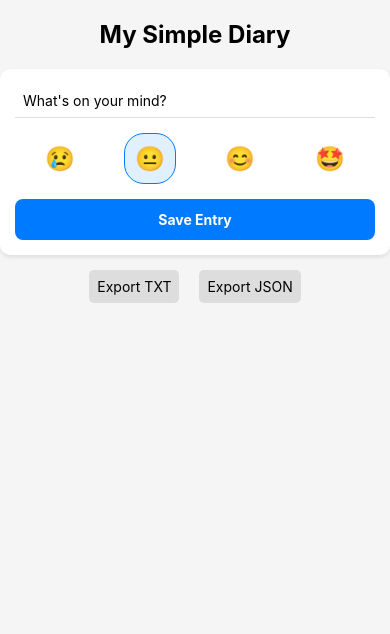
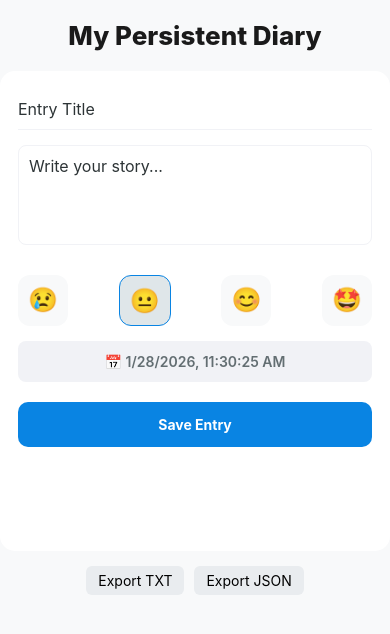
Before and after one commit to MohammedRaghib/Entry-App, a React Native app: screen / in a window 390 px wide. Shown: the top 634 px of the page. Built offline with nearby package versions, Linux system fonts and the light colour scheme.

Commit message:
CRUD Operations and More
now users can edit and delete entry
now has section for entry as well not just title and timestamp
can be able to edit timestamp
now saves in storage instead of being wiped away
seperated app page and actual main page

```diff
--- a/App.jsx
+++ b/App.jsx
@@ -1,56 +1,84 @@
-import React, { useState } from 'react';
+import React, { useState, useEffect } from 'react';
 import {
   StyleSheet,
   Text,
   View,
-  TextInput,
-  TouchableOpacity,
   FlatList,
   Alert,
   SafeAreaView,
+  TouchableOpacity,
 } from 'react-native';
+import AsyncStorage from '@react-native-async-storage/async-storage';
 import RNFS from 'react-native-fs';
 import Share from 'react-native-share';
+import EntryForm from './components/EntryForm';
 
 export default function App() {
-  const [title, setTitle] = useState('');
-  const [mood, setMood] = useState('neutral');
   const [entries, setEntries] = useState([]);
+  const [editingEntry, setEditingEntry] = useState(null);
 
-  const moods = [
-    { label: '😢', value: 'sad' },
-    { label: '😐', value: 'neutral' },
-    { label: '😊', value: 'happy' },
-    { label: '🤩', value: 'excited' },
-  ];
+  useEffect(() => {
+    loadEntries();
+  }, []);
 
-  const addEntry = () => {
-    if (!title.trim()) {
-      Alert.alert("Error", "Please enter a title");
-      return;
+  useEffect(() => {
+    saveToStorage();
+  }, [entries]);
+
+  const loadEntries = async () => {
+    try {
+      const jsonValue = await AsyncStorage.getItem('@diary_storage');
+      if (jsonValue !== null) {
+        setEntries(JSON.parse(jsonValue));
       }
-    const newEntry = {
-      id: Date.now().toString(),
-      title,
-      mood,
-      date: new Date().toLocaleString(),
-    };
-    setEntries([newEntry, ...entries]);
-    setTitle('');
-    setMood('neutral');
+    } catch (e) {
+      Alert.alert('Error', 'Failed to load data');
+    }
   };
 
-  const exportData = async (format) => {
+  const saveToStorage = async () => {
+    try {
+      const jsonValue = JSON.stringify(entries);
+      await AsyncStorage.setItem('@diary_storage', jsonValue);
+    } catch (e) {
+      console.error('Save error', e);
+    }
+  };
+
+  const handleSaveEntry = entryData => {
+    const index = entries.findIndex(e => e.id === entryData.id);
+    if (index > -1) {
+      const updatedEntries = [...entries];
+      updatedEntries[index] = entryData;
+      setEntries(updatedEntries);
+    } else {
+      setEntries([entryData, ...entries]);
+    }
+    setEditingEntry(null);
+  };
+
+  const deleteEntry = id => {
+    setEntries(entries.filter(e => e.id !== id));
+    setEditingEntry(null);
+  };
+
+  const exportData = async format => {
     if (entries.length === 0) {
-      Alert.alert("Empty", "No entries to export!");
+      Alert.alert('Empty', 'Nothing to export!');
       return;
     }
 
-    const content = format === 'json'
+    const content =
+      format === 'json'
         ? JSON.stringify(entries, null, 2)
-      : entries.map(e => `[${e.date}] ${e.mood.toUpperCase()}: ${e.title}`).join('\n');
+        : entries
+          .map(
+            e =>
+              `[${new Date(e.date).toLocaleString()}] ${e.title}\n${e.body}`,
+          )
+          .join('\n\n');
 
-    const path = `${RNFS.DocumentDirectoryPath}/diary_export.${format}`;
+    const path = `${RNFS.DocumentDirectoryPath}/diary_backup.${format}`;
 
     try {
       await RNFS.writeFile(path, content, 'utf8');
@@ -58,82 +86,133 @@ export default function App() {
         url: `file://${path}`,
         type: format === 'json' ? 'application/json' : 'text/plain',
       });
-    } catch (error) {
-      console.log('Export error:', error);
+    } catch (e) {
+      console.log(e);
     }
   };
 
-  const renderItem = ({ item }) => (
-    <View style={styles.entryItem}>
-      <Text style={styles.entryDate}>{item.date}</Text>
-      <Text style={styles.entryTitle}>
-        {moods.find(m => m.value === item.mood)?.label} {item.title}
+  const renderItem = ({ item }) => {
+    const moods = { sad: '😢', neutral: '😐', happy: '😊', excited: '🤩' };
+    return (
+      <TouchableOpacity
+        style={styles.entryCard}
+        onPress={() => setEditingEntry(item)}
+      >
+        <View style={styles.cardHeader}>
+          <Text style={styles.cardEmoji}>{moods[item.mood]}</Text>
+          <View style={styles.cardHeaderText}>
+            <Text style={styles.cardTitle}>{item.title}</Text>
+            <Text style={styles.cardDate}>
+              {new Date(item.date).toLocaleString()}
             </Text>
           </View>
+        </View>
+        <Text numberOfLines={2} style={styles.cardPreview}>
+          {item.body}
+        </Text>
+      </TouchableOpacity>
     );
+  };
 
   return (
     <SafeAreaView style={styles.container}>
-      <Text style={styles.header}>My Simple Diary</Text>
+      <Text style={styles.headerTitle}>My Persistent Diary</Text>
 
-      <View style={styles.inputContainer}>
-        <TextInput
-          style={styles.input}
-          placeholder="What's on your mind?"
-          value={title}
-          onChangeText={setTitle}
+      <EntryForm
+        onSave={handleSaveEntry}
+        editingEntry={editingEntry}
+        onCancelEdit={() => setEditingEntry(null)}
+        onDelete={deleteEntry}
       />
 
-        <View style={styles.moodPicker}>
-          {moods.map((m) => (
+      <View style={styles.exportSection}>
         <TouchableOpacity
-              key={m.value}
-              onPress={() => setMood(m.value)}
-              style={[styles.moodButton, mood === m.value && styles.selectedMood]}
+          onPress={() => exportData('txt')}
+          style={styles.miniBtn}
         >
-              <Text style={styles.moodEmoji}>{m.label}</Text>
-            </TouchableOpacity>
-          ))}
-        </View>
-
-        <TouchableOpacity style={styles.addButton} onPress={addEntry}>
-          <Text style={styles.buttonText}>Save Entry</Text>
-        </TouchableOpacity>
-      </View>
-
-      <View style={styles.exportRow}>
-        <TouchableOpacity onPress={() => exportData('txt')} style={styles.exportBtn}>
           <Text>Export TXT</Text>
         </TouchableOpacity>
-        <TouchableOpacity onPress={() => exportData('json')} style={styles.exportBtn}>
+        <TouchableOpacity
+          onPress={() => exportData('json')}
+          style={styles.miniBtn}
+        >
           <Text>Export JSON</Text>
         </TouchableOpacity>
       </View>
 
       <FlatList
         data={entries}
-        keyExtractor={(item) => item.id}
+        keyExtractor={item => item.id}
         renderItem={renderItem}
-        contentContainerStyle={{ paddingBottom: 20 }}
+        contentContainerStyle={styles.listContent}
       />
     </SafeAreaView>
   );
 }
 
 const styles = StyleSheet.create({
-  container: { flex: 1, backgroundColor: '#f5f5f5', paddingHorizontal: 20 },
-  header: { fontSize: 24, fontWeight: 'bold', marginVertical: 20, textAlign: 'center' },
-  inputContainer: { backgroundColor: '#fff', padding: 15, borderRadius: 10, elevation: 3, shadowColor: '#000', shadowOffset: { width: 0, height: 2 }, shadowOpacity: 0.1, shadowRadius: 4 },
-  input: { borderBottomWidth: 1, borderColor: '#ddd', marginBottom: 15, padding: 8, color: '#000' },
-  moodPicker: { flexDirection: 'row', justifyContent: 'space-around', marginBottom: 15 },
-  moodButton: { padding: 10, borderRadius: 20, borderWidth: 1, borderColor: 'transparent' },
-  selectedMood: { borderColor: '#007AFF', backgroundColor: '#e1f0ff' },
-  moodEmoji: { fontSize: 24 },
-  addButton: { backgroundColor: '#007AFF', padding: 12, borderRadius: 8, alignItems: 'center' },
-  buttonText: { color: '#fff', fontWeight: 'bold' },
-  exportRow: { flexDirection: 'row', justifyContent: 'center', marginVertical: 15 },
-  exportBtn: { marginHorizontal: 10, padding: 8, backgroundColor: '#ddd', borderRadius: 5 },
-  entryItem: { backgroundColor: '#fff', padding: 15, borderRadius: 8, marginTop: 10 },
-  entryDate: { fontSize: 12, color: '#666' },
-  entryTitle: { fontSize: 18, marginTop: 5, color: '#000' }
+  container: {
+    flex: 1,
+    backgroundColor: '#f8f9fa',
+    paddingHorizontal: 15,
+  },
+  headerTitle: {
+    fontSize: 26,
+    fontWeight: '800',
+    textAlign: 'center',
+    marginVertical: 20,
+    color: '#1a1a1a',
+  },
+  exportSection: {
+    flexDirection: 'row',
+    justifyContent: 'center',
+    marginVertical: 15,
+    gap: 10,
+  },
+  miniBtn: {
+    paddingHorizontal: 12,
+    paddingVertical: 6,
+    backgroundColor: '#e9ecef',
+    borderRadius: 6,
+  },
+  listContent: {
+    paddingBottom: 30,
+  },
+  entryCard: {
+    backgroundColor: '#fff',
+    padding: 15,
+    borderRadius: 12,
+    marginBottom: 12,
+    elevation: 2,
+    shadowColor: '#000',
+    shadowOffset: { width: 0, height: 1 },
+    shadowOpacity: 0.1,
+    shadowRadius: 3,
+  },
+  cardHeader: {
+    flexDirection: 'row',
+    alignItems: 'center',
+    marginBottom: 8,
+  },
+  cardEmoji: {
+    fontSize: 28,
+    marginRight: 12,
+  },
+  cardHeaderText: {
+    flex: 1,
+  },
+  cardTitle: {
+    fontSize: 17,
+    fontWeight: '700',
+    color: '#2d3436',
+  },
+  cardDate: {
+    fontSize: 12,
+    color: '#b2bec3',
+  },
+  cardPreview: {
+    fontSize: 14,
+    color: '#636e72',
+    lineHeight: 20,
+  },
 });
--- /dev/null
+++ b/components/EntryForm.jsx
@@ -0,0 +1,237 @@
+import React, { useState, useEffect } from 'react';
+import {
+    StyleSheet,
+    Text,
+    View,
+    TextInput,
+    TouchableOpacity,
+    Alert,
+    Platform,
+    ScrollView,
+} from 'react-native';
+import DateTimePicker from '@react-native-community/datetimepicker';
+
+const moods = [
+    { label: '😢', value: 'sad' },
+    { label: '😐', value: 'neutral' },
+    { label: '😊', value: 'happy' },
+    { label: '🤩', value: 'excited' },
+];
+
+export default function EntryForm({ onSave, editingEntry, onCancelEdit, onDelete }) {
+    const [title, setTitle] = useState('');
+    const [body, setBody] = useState('');
+    const [mood, setMood] = useState('neutral');
+    const [date, setDate] = useState(new Date());
+
+    const [showPicker, setShowPicker] = useState(false);
+    const [pickerMode, setPickerMode] = useState('date');
+
+    useEffect(() => {
+        if (editingEntry) {
+            setTitle(editingEntry.title);
+            setBody(editingEntry.body);
+            setMood(editingEntry.mood);
+            setDate(new Date(editingEntry.date));
+        } else {
+            resetForm();
+        }
+    }, [editingEntry]);
+
+    const resetForm = () => {
+        setTitle('');
+        setBody('');
+        setMood('neutral');
+        setDate(new Date());
+    };
+
+    const handleDateChange = (event, selectedDate) => {
+        if (event.type === 'dismissed') {
+            setShowPicker(false);
+            return;
+        }
+
+        const currentDate = selectedDate || date;
+
+        if (Platform.OS === 'android') {
+            if (pickerMode === 'date') {
+                setDate(currentDate);
+                setPickerMode('time');
+            } else {
+                setDate(currentDate);
+                setShowPicker(false);
+                setPickerMode('date');
+            }
+        } else {
+            setDate(currentDate);
+            setShowPicker(false);
+        }
+    };
+
+    const handleSave = () => {
+        onSave({
+            id: editingEntry ? editingEntry.id : Date.now().toString(),
+            title,
+            body,
+            mood,
+            date: date.toISOString(),
+        });
+
+        resetForm();
+    };
+
+    return (
+        <ScrollView style={styles.formBox} keyboardShouldPersistTaps="handled">
+            <TextInput
+                style={styles.textInput}
+                placeholder="Entry Title"
+                value={title}
+                onChangeText={setTitle}
+            />
+
+            <TextInput
+                style={[styles.textInput, styles.areaInput]}
+                placeholder="Write your story..."
+                value={body}
+                onChangeText={setBody}
+                multiline
+                numberOfLines={5}
+            />
+
+            <View style={styles.moodContainer}>
+                {moods.map((m) => (
+                    <TouchableOpacity
+                        key={m.value}
+                        onPress={() => setMood(m.value)}
+                        style={[styles.moodTab, mood === m.value && styles.moodTabActive]}
+                    >
+                        <Text style={styles.moodIcon}>{m.label}</Text>
+                    </TouchableOpacity>
+                ))}
+            </View>
+
+            <TouchableOpacity
+                style={styles.datePickerBtn}
+                onPress={() => {
+                    setPickerMode(Platform.OS === 'ios' ? 'datetime' : 'date');
+                    setShowPicker(true);
+                }}
+            >
+                <Text style={styles.dateLabel}>📅 {date.toLocaleString()}</Text>
+            </TouchableOpacity>
+
+            {showPicker && (
+                <DateTimePicker
+                    value={date}
+                    mode={pickerMode}
+                    is24Hour={true}
+                    display={Platform.OS === 'ios' ? 'spinner' : 'default'}
+                    onChange={handleDateChange}
+                />
+            )}
+
+            <View style={styles.btnRow}>
+                <TouchableOpacity style={styles.primaryBtn} onPress={handleSave}>
+                    <Text style={styles.btnText}>{editingEntry ? 'Update' : 'Save Entry'}</Text>
+                </TouchableOpacity>
+
+                {editingEntry && (
+                    <TouchableOpacity
+                        style={styles.dangerBtn}
+                        onPress={() => onDelete(editingEntry.id)}
+                    >
+                        <Text style={styles.btnText}>Delete</Text>
+                    </TouchableOpacity>
+                )}
+            </View>
+
+            {editingEntry && (
+                <TouchableOpacity onPress={onCancelEdit} style={styles.cancelWrap}>
+                    <Text style={styles.cancelTxt}>Cancel Edit</Text>
+                </TouchableOpacity>
+            )}
+        </ScrollView>
+    );
+}
+
+const styles = StyleSheet.create({
+    formBox: {
+        backgroundColor: '#fff',
+        padding: 18,
+        borderRadius: 15,
+        maxHeight: 480,
+    },
+    textInput: {
+        borderBottomWidth: 1,
+        borderColor: '#f1f2f6',
+        paddingVertical: 10,
+        fontSize: 16,
+        color: '#2d3436',
+        marginBottom: 15,
+    },
+    areaInput: {
+        borderWidth: 1,
+        borderRadius: 8,
+        padding: 10,
+        height: 100,
+        textAlignVertical: 'top',
+    },
+    moodContainer: {
+        flexDirection: 'row',
+        justifyContent: 'space-between',
+        marginVertical: 15,
+    },
+    moodTab: {
+        padding: 10,
+        borderRadius: 12,
+        backgroundColor: '#f8f9fa',
+    },
+    moodTabActive: {
+        backgroundColor: '#dfe6e9',
+        borderWidth: 1,
+        borderColor: '#0984e3',
+    },
+    moodIcon: {
+        fontSize: 24,
+    },
+    datePickerBtn: {
+        backgroundColor: '#f1f2f6',
+        padding: 12,
+        borderRadius: 8,
+        alignItems: 'center',
+        marginBottom: 20,
+    },
+    dateLabel: {
+        color: '#636e72',
+        fontWeight: '600',
+    },
+    btnRow: {
+        flexDirection: 'row',
+        gap: 10,
+    },
+    primaryBtn: {
+        flex: 2,
+        backgroundColor: '#0984e3',
+        padding: 14,
+        borderRadius: 10,
+        alignItems: 'center',
+    },
+    dangerBtn: {
+        flex: 1,
+        backgroundColor: '#d63031',
+        padding: 14,
+        borderRadius: 10,
+        alignItems: 'center',
+    },
+    btnText: {
+        color: '#fff',
+        fontWeight: 'bold',
+    },
+    cancelWrap: {
+        marginTop: 12,
+        alignItems: 'center',
+    },
+    cancelTxt: {
+        color: '#0984e3',
+    },
+});
--- a/tsconfig.json
+++ b/tsconfig.json
@@ -3,6 +3,6 @@
   "compilerOptions": {
     "types": ["jest"],
   },
-  "include": ["**/*.ts", "**/*.tsx"],
+  "include": ["**/*.ts", "**/*.tsx", "**/*.js", "**/*.jsx"],
   "exclude": ["**/node_modules", "**/Pods"]
 }
```
Also changed, not shown: package.json (+6 -2 lines), 1 other file (tests, documents, lock files or other folders). Lines whose indentation alone changed are shown as unchanged.
